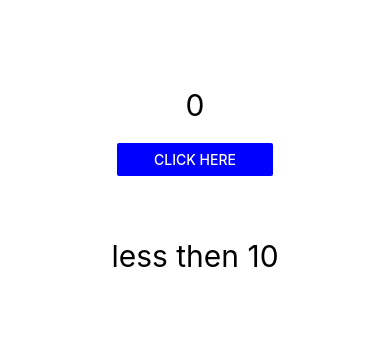
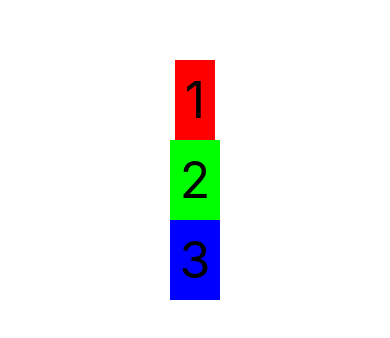
Before and after one commit to AyedNejmeddine/react-native-basics, a React Native app: screen / in a window 390 px wide. Shown: the part 242-580 px from the top of the page. Built offline with nearby package versions, Linux system fonts and the light colour scheme.

Commit message:
flex desplay wiews in the center

```diff
--- a/App.js
+++ b/App.js
@@ -1,28 +1,18 @@
-import React, {useState} from 'react';
-import {View, Text, StyleSheet, Button, Linking} from 'react-native';
+import React from 'react';
+import {View, Text, StyleSheet} from 'react-native';
 
 const App = () => {
-  const [count, setCount] = useState(0);
-  const [param, setParam] = useState({title: 'less then 10', style: '#0000ff'});
-
-  const onClickButton = () => {
-    setCount(count + 1);
-    if (count >= 5) {
-      setParam({title: 'more then 10', style: '#ff0000'});
-    }
-  };
-
   return (
     <View style={styles.body}>
-      <Text style={styles.text}>{count}</Text>
-      <View style={styles.button}>
-        <Button
-          color={param.style}
-          title="click here"
-          onPress={onClickButton}
-        />
+      <View style={styles.view1}>
+        <Text style={styles.text}>1</Text>
       </View>
-      <Text style={styles.text}>{param.title}</Text>
+      <View style={styles.view2}>
+        <Text style={styles.text}>2</Text>
+      </View>
+      <View style={styles.view3}>
+        <Text style={styles.text}>3</Text>
+      </View>
     </View>
   );
 };
@@ -35,12 +25,23 @@ const styles = StyleSheet.create({
     justifyContent: 'center',
   },
   text: {
-    fontSize: 30,
-    margin: 20,
+    fontSize: 50,
+    margin: 10,
   },
-  button: {
-    height: 75,
-    width: '40%',
+  view1: {
+    backgroundColor: '#ff0000',
+    alignItems: 'center',
+    justifyContent: 'center',
+  },
+  view2: {
+    backgroundColor: '#00ff00',
+    alignItems: 'center',
+    justifyContent: 'center',
+  },
+  view3: {
+    backgroundColor: '#0000ff',
+    alignItems: 'center',
+    justifyContent: 'center',
   },
 });
 
```
